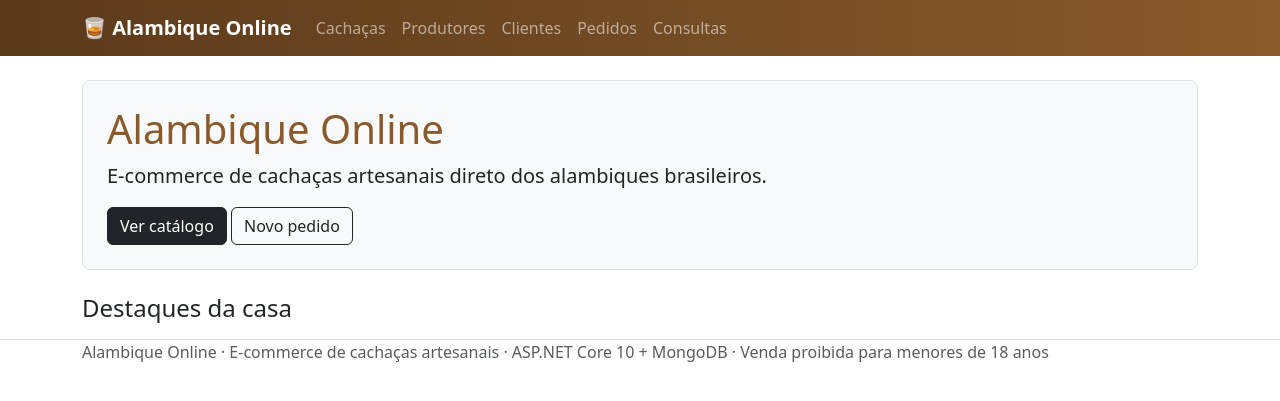
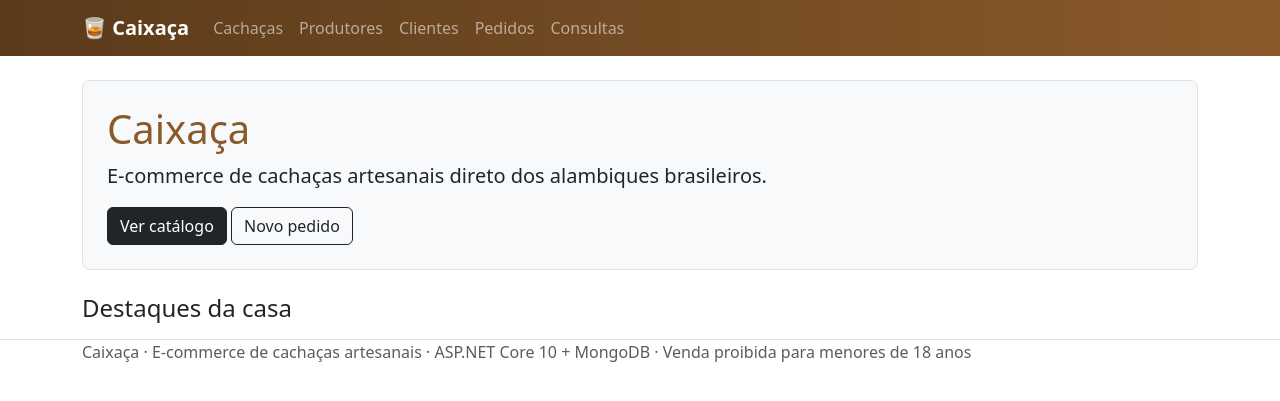
Before and after one commit to DevCooperativo/CaixacaMongo, an ASP.NET Core app: page / in a window 1280 px wide. Shown: the top 401 px of the page. Run offline with ASP.NET Core 8, Linux system fonts and the light colour scheme; data that the repository does not hold is empty; the project's own start-up code is not run, and a stand-in starts its controllers and pages; some libraries are stand-ins or nearby versions.

Commit message:
nome caixaça

```diff
--- a/src/CachacaShop.Web/Views/Home/Index.cshtml
+++ b/src/CachacaShop.Web/Views/Home/Index.cshtml
@@ -4,7 +4,7 @@
 }
 
 <div class="p-4 mb-4 bg-light rounded-3 border">
-    <h1 class="display-6 text-cachaca">Alambique Online</h1>
+    <h1 class="display-6 text-cachaca">Caixaça</h1>
     <p class="lead mb-3">E-commerce de cachaças artesanais direto dos alambiques brasileiros.</p>
     <a class="btn btn-dark" asp-controller="Consultas" asp-action="Catalogo">Ver catálogo</a>
     <a class="btn btn-outline-dark" asp-controller="Pedidos" asp-action="Create">Novo pedido</a>
--- a/src/CachacaShop.Web/Views/Shared/_Layout.cshtml
+++ b/src/CachacaShop.Web/Views/Shared/_Layout.cshtml
@@ -3,7 +3,7 @@
 <head>
     <meta charset="utf-8" />
     <meta name="viewport" content="width=device-width, initial-scale=1.0" />
-    <title>@ViewData["Title"] - Alambique Online</title>
+    <title>@ViewData["Title"] - Caixaça</title>
     <script type="importmap"></script>
     <link rel="stylesheet" href="~/lib/bootstrap/dist/css/bootstrap.min.css" />
     <link rel="stylesheet" href="~/css/site.css" asp-append-version="true" />
@@ -12,7 +12,7 @@
     <header>
         <nav class="navbar navbar-expand-md navbar-dark bg-cachaca mb-4">
             <div class="container">
-                <a class="navbar-brand fw-bold" asp-controller="Home" asp-action="Index">🥃 Alambique Online</a>
+                <a class="navbar-brand fw-bold" asp-controller="Home" asp-action="Index">🥃 Caixaça</a>
                 <button class="navbar-toggler" type="button" data-bs-toggle="collapse" data-bs-target=".navbar-collapse"
                         aria-label="Abrir menu">
                     <span class="navbar-toggler-icon"></span>
@@ -47,7 +47,7 @@
 
     <footer class="border-top footer text-muted">
         <div class="container">
-            Alambique Online · E-commerce de cachaças artesanais · ASP.NET Core 10 + MongoDB · Venda proibida para menores de 18 anos
+            Caixaça · E-commerce de cachaças artesanais · ASP.NET Core 10 + MongoDB · Venda proibida para menores de 18 anos
         </div>
     </footer>
     <script src="~/lib/jquery/dist/jquery.min.js"></script>
--- a/src/CachacaShop.Web/wwwroot/css/site.css
+++ b/src/CachacaShop.Web/wwwroot/css/site.css
@@ -29,7 +29,7 @@ body {
 .form-floating > .form-control-plaintext:focus::placeholder, .form-floating > .form-control:focus::placeholder {
   text-align: start;
 }
-/* ---------- Alambique Online ---------- */
+/* ---------- Caixaça ---------- */
 .bg-cachaca {
   background: linear-gradient(90deg, #5b3a1a, #8a5a2b);
 }
```
Also changed, not shown: README.md.
